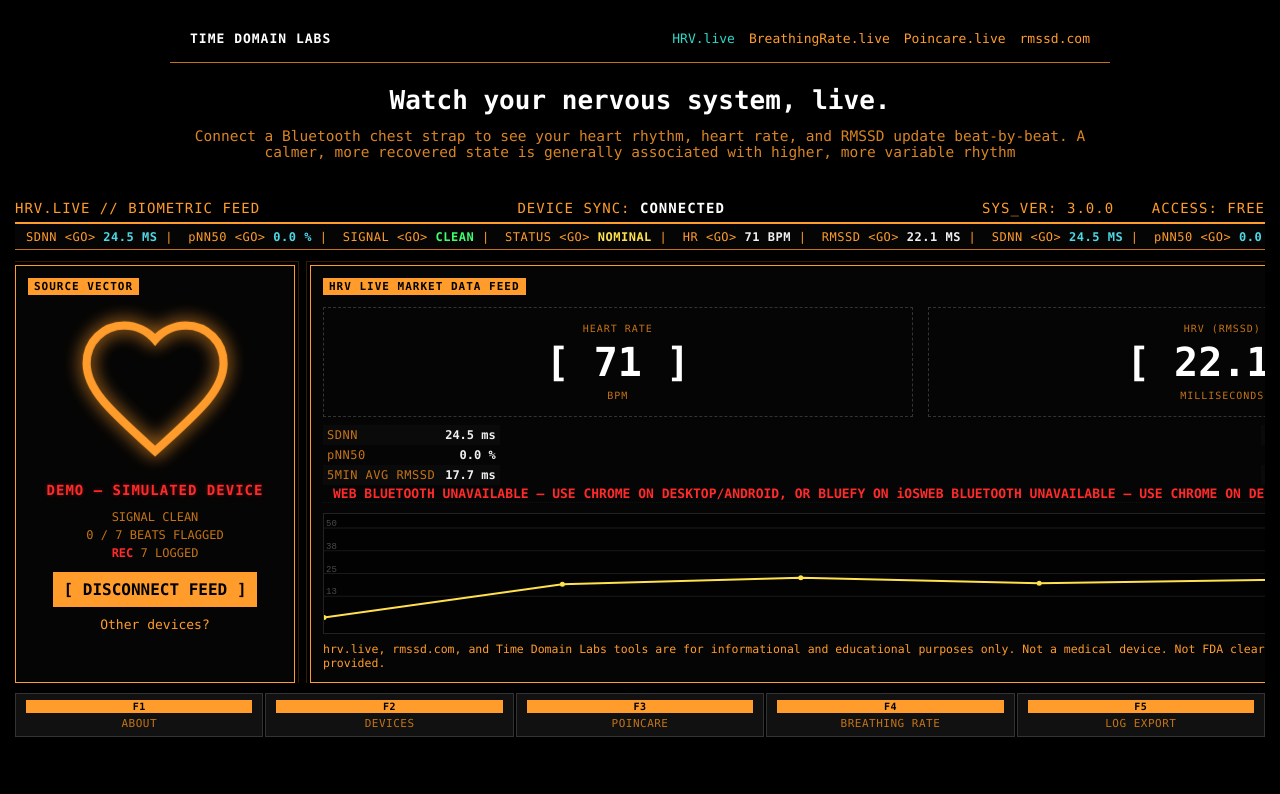
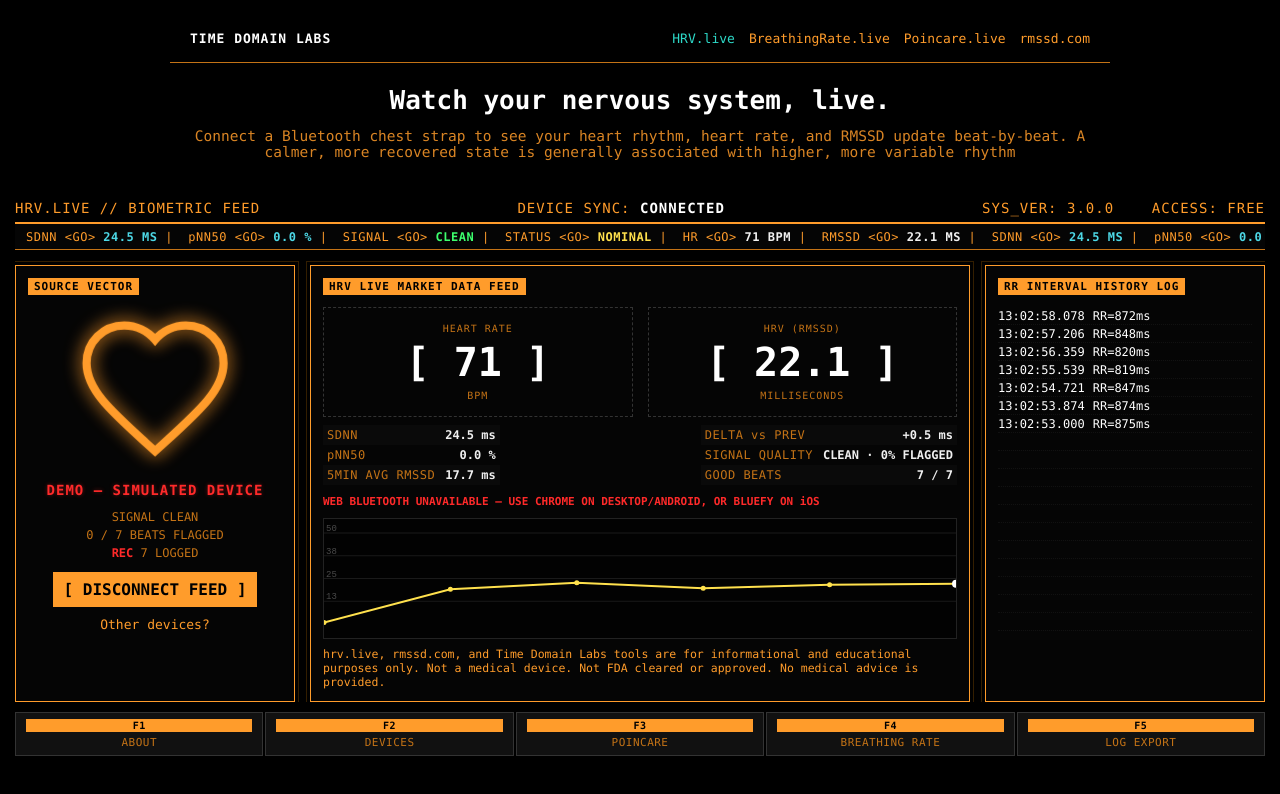
Before and after one commit to hetviprajapati/hrv-live, a Next.js app: page / in a window 1280 px wide. Both pictures are taken after a click on the button "CONNECT POLAR HEART RATE SENSOR". Shown: the top 794 px of the page. Built offline with nearby package versions, Linux system fonts and the light colour scheme.

Commit message:
Fixed css issue

```diff
--- a/src/app/components/HrvMarketPanel.tsx
+++ b/src/app/components/HrvMarketPanel.tsx
@@ -78,12 +78,7 @@ export function HrvMarketPanel({
         </div>
       </div>
 
-      {errorMessage ? (
-        <div className="log-line tk-red error-message" style={{ padding: '4px 10px' }}>
-          {errorMessage}
-          WEB BLUETOOTH UNAVAILABLE — USE CHROME ON DESKTOP/ANDROID, OR BLUEFY ON iOS
-        </div>
-      ) : null}
+      {errorMessage ? <div className="tk-red error-message">{errorMessage}</div> : null}
 
       <div className="graph-area">
         <canvas ref={canvasRef} />
--- a/src/app/page.css
+++ b/src/app/page.css
@@ -278,6 +278,7 @@
 
 .error-message {
   padding-top: 10px;
+  font-size: 11px;
 }
 
 .control-dock {
```
